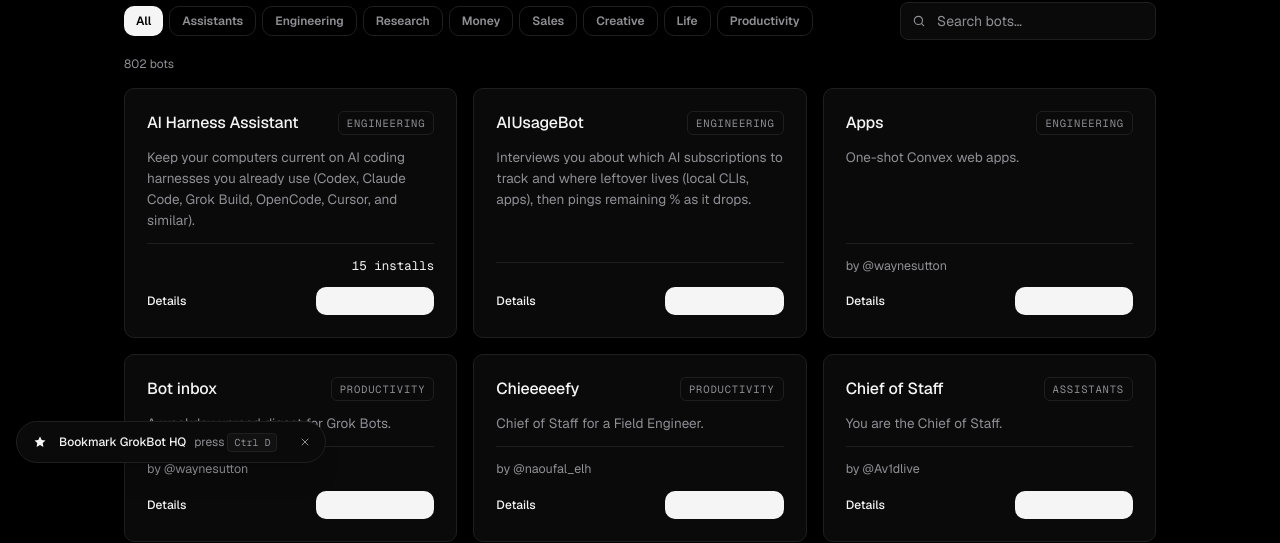
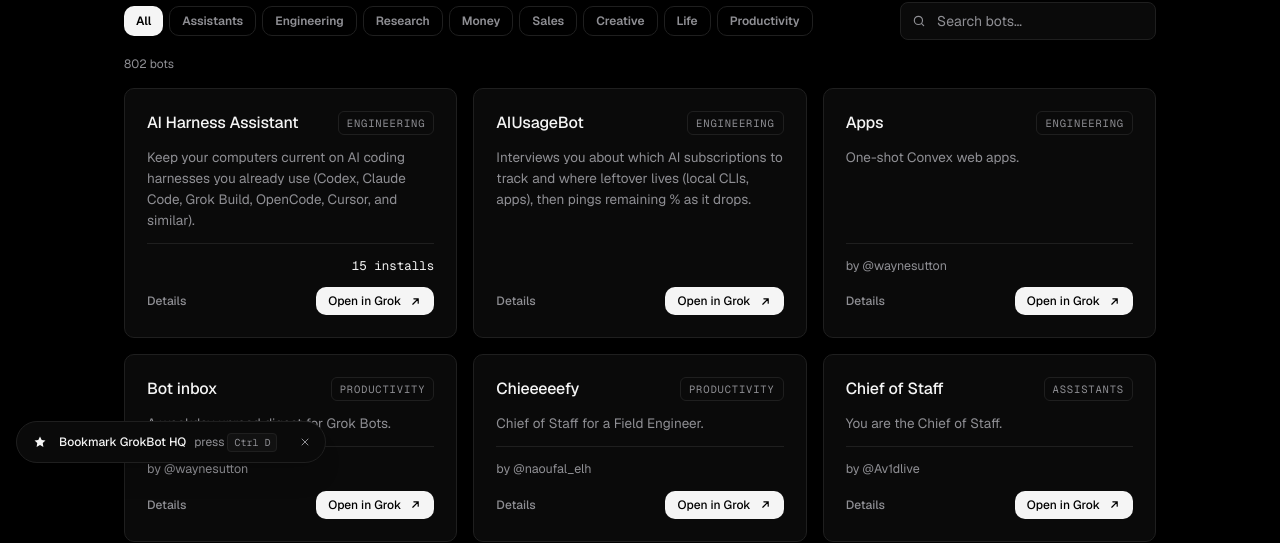
Before and after one commit to V-harshith/grokbothq, a Next.js app: page /bots in a window 1280 px wide. Shown: the part 321-864 px from the top of the page. Built offline with nearby package versions, Linux system fonts and the light colour scheme; no server answers.

Commit message:
fix: restore dark button text, skip vacant card meta rows

```diff
--- a/src/app/globals.css
+++ b/src/app/globals.css
@@ -49,10 +49,12 @@
   text-rendering: optimizeLegibility;
 }
 
-a {
-  color: inherit;
-  text-underline-offset: 2px;
-  text-decoration-thickness: 1px;
+@layer base {
+  a {
+    color: inherit;
+    text-underline-offset: 2px;
+    text-decoration-thickness: 1px;
+  }
 }
 
 .tnum {
--- a/src/components/bot-card.tsx
+++ b/src/components/bot-card.tsx
@@ -17,6 +17,7 @@
   const fresh = Date.now() - new Date(bot.addedAt).getTime() < 7 * 86_400_000;
   const opens = botOpens(bot.slug);
   const installs = typeof bot.installs === "number" ? bot.installs : null;
+  const hasMeta = Boolean(bot.builder.x || bot.builder.name) || opens > 0 || (installs !== null && installs > 0);
 
   return (
     <article className="card card-hover flex flex-col gap-3 p-[22px]">
@@ -33,6 +34,7 @@
 
       <p className="flex-1 text-[13.5px] text-muted">{bot.tagline}</p>
 
+      {hasMeta && (
       <div className="flex items-center justify-between border-t border-border pt-3 text-[12.5px] text-muted">
         {bot.builder.x ? (
           <a
@@ -58,6 +60,7 @@
           <span />
         )}
       </div>
+      )}
 
       <div className="flex items-center justify-between gap-3">
         <span className="flex items-center gap-3">
```
